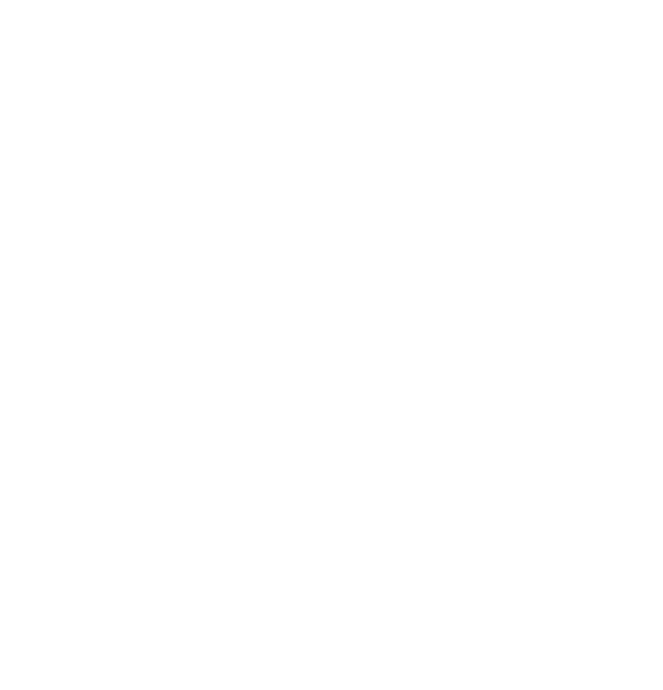
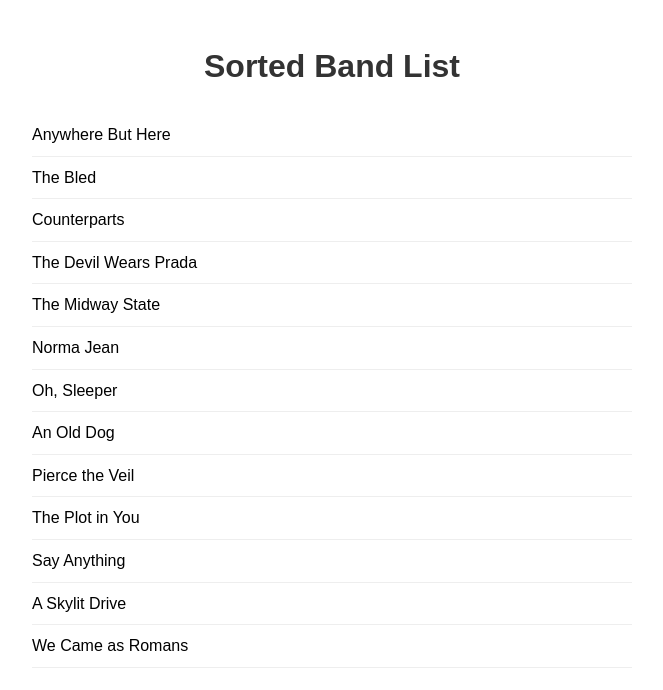
Before and after one commit to acciojob/sorting-articles-Fenil-rokad, a website: page main.html in a window 1280 px wide. Shown: the whole page, without its empty margins (308-971 px from the left). Drawn offline with Linux system fonts and the light colour scheme.

Commit message:
created a submission

```diff
--- a/main.html
+++ b/main.html
@@ -8,6 +8,9 @@
 
 <body>
 	<!-- the entire body must be written by student -->
+	 <h1>Sorted Band List</h1>
+    <ul id="band"></ul>
+
     <script type="text/javascript" src="./script.js">
 </script>
 
--- a/script.js
+++ b/script.js
@@ -1 +1,17 @@
 //your JS code here. If required.
+const bands = ['The Plot in You', 'The Devil Wears Prada', 'Pierce the Veil', 'Norma Jean', 'The Bled', 'Say Anything', 'The Midway State', 'We Came as Romans', 'Counterparts', 'Oh, Sleeper', 'A Skylit Drive', 'Anywhere But Here', 'An Old Dog'];
+
+        function stripArticle(bandName) {
+            return bandName.replace(/^(a |an |the )/i, '').trim();
+        }
+
+        const sortedBands = bands.sort((a, b) => {
+            return stripArticle(a).localeCompare(stripArticle(b));
+        });
+
+        const bandList = document.getElementById('band');
+        sortedBands.forEach(band => {
+            const li = document.createElement('li');
+            li.textContent = band;
+            bandList.appendChild(li);
+        });
--- a/styles.css
+++ b/styles.css
@@ -1 +1,20 @@
 /*  your css code here. If applicable */
+ body {
+            font-family: Arial, sans-serif;
+            line-height: 1.6;
+            max-width: 600px;
+            margin: 0 auto;
+            padding: 20px;
+        }
+        h1 {
+            color: #333;
+            text-align: center;
+        }
+        #band {
+            list-style-type: none;
+            padding: 0;
+        }
+        #band li {
+            padding: 8px 0;
+            border-bottom: 1px solid #eee;
+        }
```
